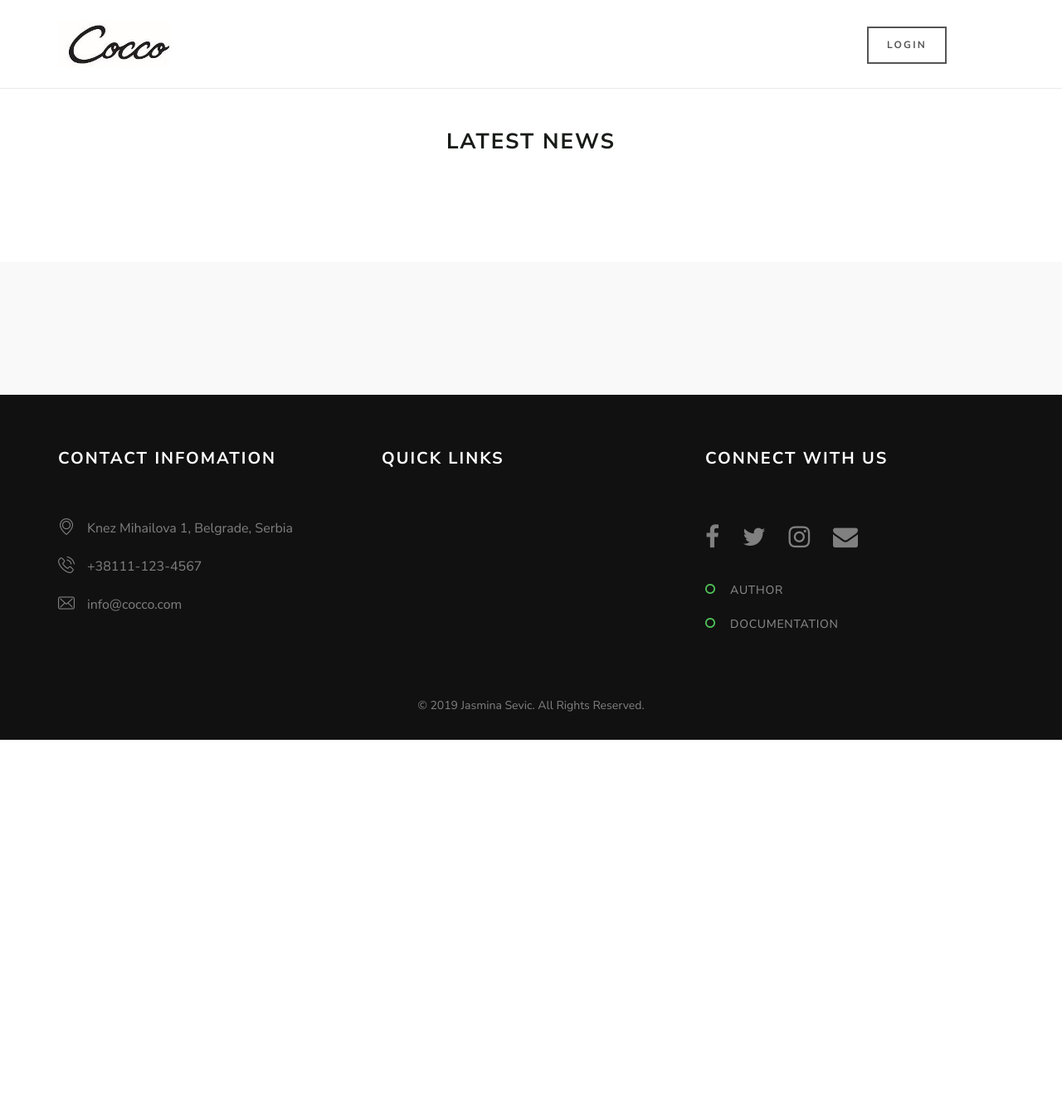
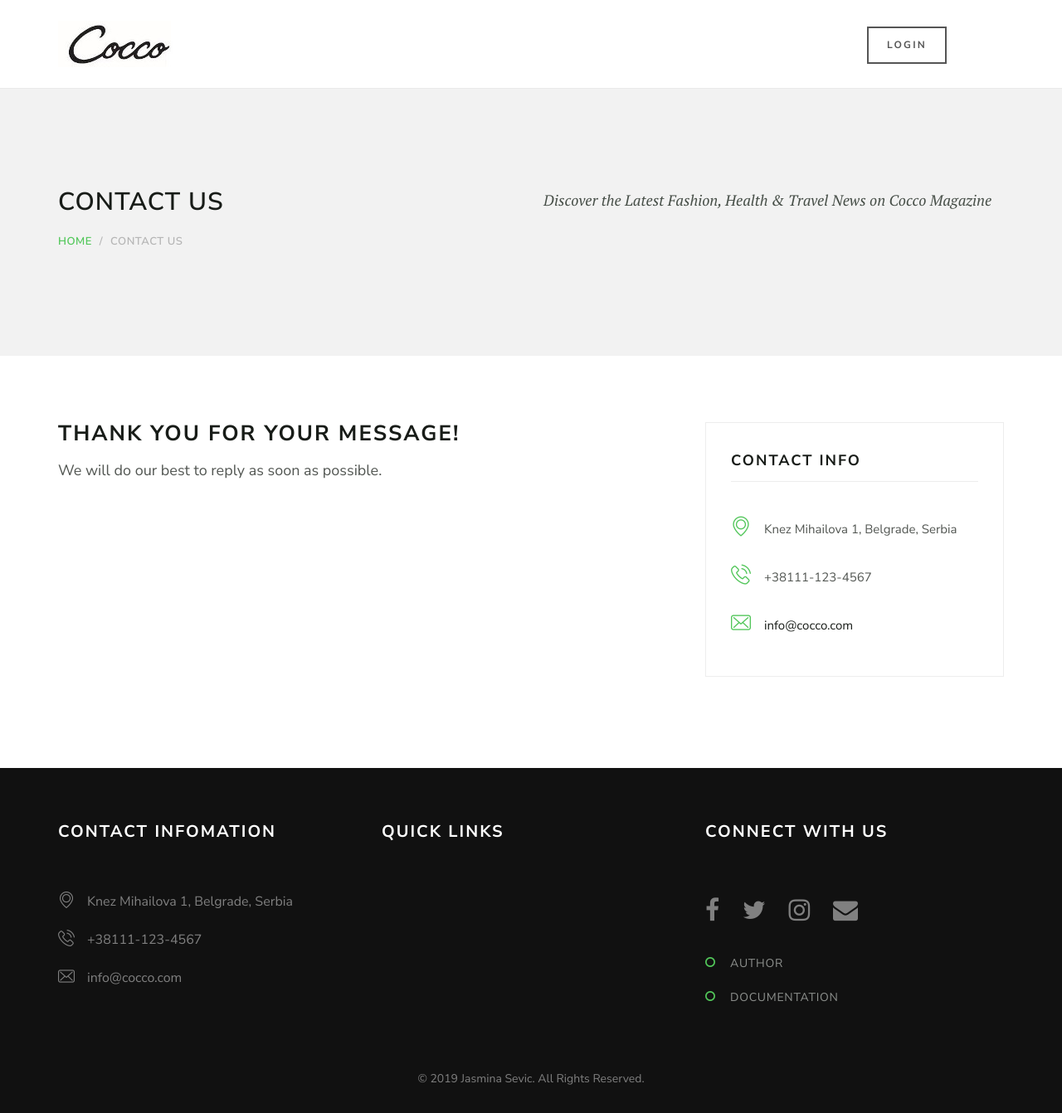
Before and after one commit to jasminasevic/cocco, a PHP site: page /index.php?page=contact-form-submitted in a window 1280 px wide. Shown: the whole page at 83% size. Before the commit the page ends 892 px from the top, so only its background shows below. Run offline with PHP 8.4, Linux system fonts and the light colour scheme; data that the repository does not hold is empty.

Commit message:
Add contact form

```diff
--- a/index.php
+++ b/index.php
@@ -41,6 +41,9 @@ switch($page){
     case "admin":
         include "views/admin.php";
         break;
+    case "contact-form-submitted":
+        include "views/contact-form-submitted.php";
+        break;
     default:
         include "views/main.php";
         break;
--- /dev/null
+++ b/js/contact-form-check.js
@@ -0,0 +1,110 @@
+$(document).ready(function () {
+    $("#contactBtn").click(function (evt) {
+        evt.preventDefault();
+
+        console.log("Contact form button works");
+
+        var arrayOk = [];
+        var arrayNotOk = [];
+
+        var flag = true;
+
+        var firstName = document.querySelector("#contactFirstName").value;
+        var reFirstLastName = /^[A-Z][a-z]{2,14}(\s[A-Z][a-z]{2,14})*$/;
+
+        if (!reFirstLastName.test(firstName)) {
+            document.querySelector("#contactFirstName").style.border = "1px solid red";
+            arrayNotOk.push("First name is not ok");
+            flag = false;
+        } else {
+            document.querySelector("#contactFirstName").style.border = "1px solid #ccc";
+        }
+
+        var lastName = document.querySelector("#contactLastName").value;
+
+        if (!reFirstLastName.test(lastName)) {
+            document.querySelector("#contactLastName").style.border = "1px solid red";
+            arrayNotOk.push("Last name is not ok");
+            flag = false;
+        } else {
+            document.querySelector("#contactLastName").style.border = "1px solid #ccc";
+        }
+
+        var email = document.querySelector("#contactEmail").value;
+        var reEmail = /^[A-Za-z-_.]{2,15}@[A-Za-z._-]{2,10}\.[a-z]{2,5}$/;
+
+        if (!reEmail.test(email)) {
+            document.querySelector("#contactEmail").style.border = "1px solid red";
+            arrayNotOk.push("Email is not ok");
+            flag = false;
+        } else {
+            document.querySelector("#contactEmail").style.border = "1px solid #ccc";
+        }
+
+        var subject = document.querySelector("#contactSubject").value;
+        var reSubject = /^[A-Za-z0-9\s]{2,50}$/;
+
+        if (!reSubject.test(subject)) {
+            document.querySelector("#contactSubject").style.border = "1px solid red";
+            arrayNotOk.push("Subject is not ok");
+            flag = false;
+        } else {
+            document.querySelector("#contactSubject").style.border = "1px solid #ccc";
+        }
+
+        var message = document.querySelector("#contactMessage").value;
+        var reMessage = /^[A-Za-z0-9\s\.,?!]{2,}$/;
+
+        if (!reMessage.test(message)) {
+            document.querySelector("#contactMessage").style.border = "1px solid red";
+            arrayNotOk.push("Message is not ok");
+            flag = false;
+        } else {
+            document.querySelector("#contactMessage").style.border = "1px solid #ccc";
+        }
+
+        if (!flag) {
+            return flag;
+        }
+
+
+
+        $.ajax({
+            method: "POST",
+            url: "php/contact_validation.php",
+            // dataType: "json",
+            data: {
+                contactBtn: true,
+                contactFirstName: firstName,
+                contactLastName: lastName,
+                contactEmail: email,
+                contactSubject: subject,
+                contactMessage: message
+            },
+            success: function (podaci) {
+
+                if (podaci) {
+                    alert("You will now be redirected.");
+                    window.location = "index.php?page=contact-form-submitted";
+                }
+                //$('#contactForm').children('input').val('');
+                //$('.contact-input').val(''); - dodaj klasu u sve inpute
+            },
+            error: function (xhr, statusTxt, error) {
+                var status = xhr.status;
+                switch (status) {
+                    case 500:
+                        alert("Greska na serveru. Trenutno nije moguce uneti korisnika.");
+                        break;
+                    case 404:
+                        alert("Stranica nije pronadjena.");
+                        break;
+                    default:
+                        alert("Greska: " + status + " - " + statusTxt);
+                        break;
+                }
+            }
+        });
+
+    });
+});
--- a/js/user_registration.js
+++ b/js/user_registration.js
@@ -86,6 +86,8 @@ $(document).ready(function () {
             },
             success: function (podaci) {
                 alert(podaci);
+                //      $('#signUpForm').children('input').val('');
+                $('.register-input').val('');
             },
             error: function (xhr, statusTxt, error) {
                 var status = xhr.status;
--- /dev/null
+++ b/views/contact-form-submitted.php
@@ -0,0 +1,52 @@
+      <!-- page-header-start -->
+      <div class="page-header">
+        <div class="container">
+            <div class="row">
+                <div class="col-lg-6 col-md-6 col-sm-6 col-xs-12">
+                    <div class="page-section">
+                        <h1 class="page-title ">Contact us</h1>
+                        <div class="page-breadcrumb">
+                            <ol class="breadcrumb">
+                                <li><a href="index.php">Home</a></li>
+                                <li>contact us</li>
+                            </ol>
+                        </div>
+                    </div>
+                </div>
+                <div class="col-lg-6 col-md-6 col-sm-6 hidden-xs">
+                    <div class="page-section">
+                        <p>Discover the Latest Fashion, Health &amp; Travel News on Cocco Magazine</p>
+                    </div>
+                </div>
+            </div>
+        </div>
+    </div>
+    <!-- page-header-close -->
+   <!-- testimonials-start -->
+   <div class="space-medium">
+        <div class="container">
+            <div class="row">
+                <div class="col-lg-7 col-md-7 col-sm-12 col-xs-12">
+                    <div class="mb30">
+                        <div class="contact-form">
+                            <h1>Thank you for your message!</h1>
+                            <p class="mb40">We will do our best to reply as soon as possible. </p>
+                        </div>
+                    </div>
+                </div>
+                <div class="col-lg-offset-1 col-lg-4 col-md-offset-1 col-md-4 col-sm-12 col-xs-12">
+                    <div class="widget">
+                        <h2 class="widget-title">
+                contact info</h2>
+                        <div class="contact-info">
+                            <ul>
+                                <li><i class="icon-placeholder"></i>Knez Mihailova 1, Belgrade, Serbia</li>
+                                <li><i class="icon-phone-call"></i>+38111-123-4567</li>
+                                <li><i class="icon-envelope"></i><a href="mailto:info@cocco.com">info@cocco.com</a></li>
+                            </ul>
+                        </div>
+                    </div>
+                </div>
+            </div>
+        </div>
+    </div>
--- a/views/footer.php
+++ b/views/footer.php
@@ -24,20 +24,7 @@
                         <h3 class="footer-title">Quick Links</h3>
 
                         <?php echo build_menu_without_childern($novi, $parent = 0); ?>
-                        <!-- <ul class="angle angle-right">
-                            <li>
-                                <a href="index.php">Home </a>
-                            </li>
-                            <li>
-                                <a href="index.php?page=blog_listing">Blog </a>
-                            </li>
-                            <li>
-                                <a href="index.php?page=about_us">About</a>
-                            </li>
-                            <li>
-                                <a href="index.php?page=contact">Contact</a>
-                            </li>
-                        </ul> -->
+
                     </div>
                 </div>
                 <!-- footer-useful links-close -->
@@ -92,8 +79,8 @@
     <script type="text/javascript" src="js/owl.carousel.min.js"></script>
     <script type="text/javascript" src="js/slider.js"></script>
     <script type="text/javascript" src="js/testimonial-slider.js"></script>
-    <script type="text/javascript" src="js/registration.js"></script>
     <script type="text/javascript" src="js/user_registration.js"></script>
+    <script type="text/javascript" src="js/contact-form-check.js"></script>
 </body>
 
 </html>
```
Also changed, not shown: php/contact_validation.php (added, +74 -0 lines), views/contact.php (+7 -7 lines), views/login.php (+5 -5 lines).
